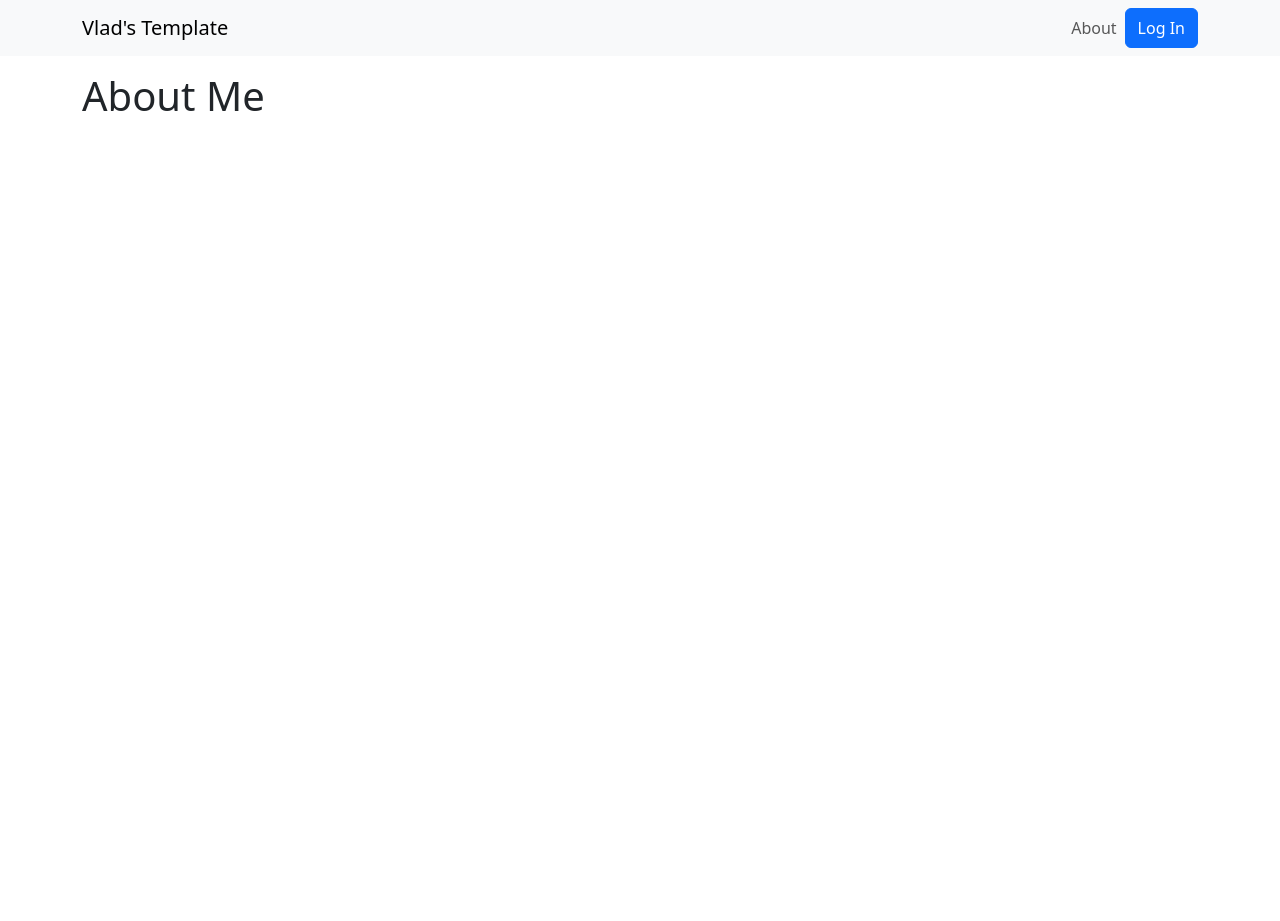
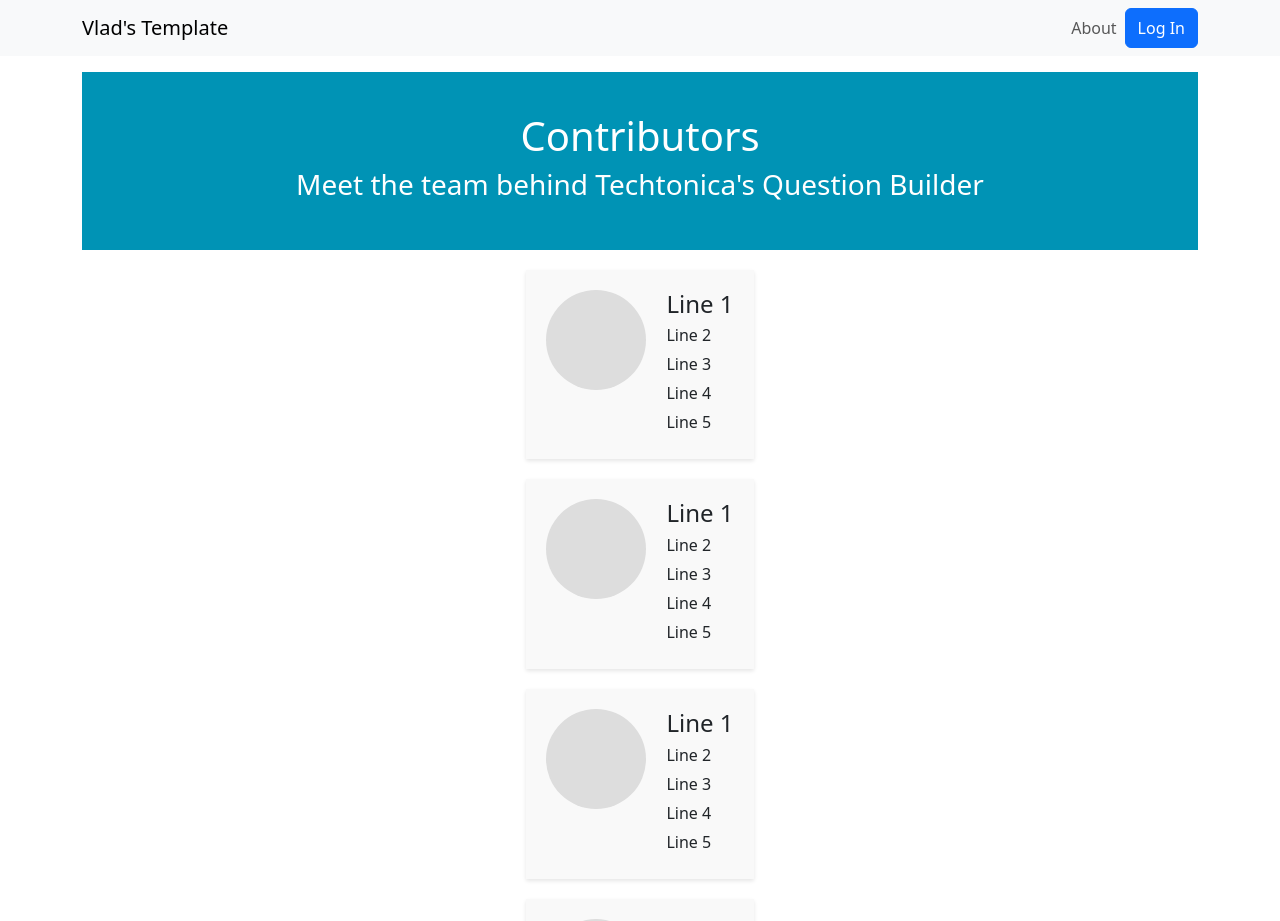
Before and after one commit to Roshanell/question-craft, a React (Vite) app: page /about in a window 1280 px wide. Shown: the top 921 px of the page. Before the commit the page ends 800 px from the top, so only its background shows below. Built offline with nearby package versions, Linux system fonts and the light colour scheme.

Commit message:
add bootstrap icons in card

```diff
--- a/src/components/bioCards.jsx
+++ b/src/components/bioCards.jsx
@@ -43,13 +43,14 @@ const Cards = () => {
   return (
     <div style={styles.container}>
       <div style={styles.hero}>
-        <h1>This is the Hero section</h1>
+        <h1>Contributors</h1>
+        <h3 class="h3-white-text"> Meet the team behind Techtonica's Question Builder </h3>
       </div>
       <div style={styles.cardContainer}>
         <div style={styles.card}>
           <div style={styles.picture}></div>
           <div>
-            <p style={styles.text}>Line 1</p>
+            <h4 style={styles.text}>Line 1</h4>
             <p style={styles.text}>Line 2</p>
             <p style={styles.text}>Line 3</p>
             <p style={styles.text}>Line 4</p>
@@ -59,7 +60,7 @@ const Cards = () => {
         <div style={styles.card}>
           <div style={styles.picture}></div>
           <div>
-            <p style={styles.text}>Line 1</p>
+          <h4 style={styles.text}>Line 1</h4>
             <p style={styles.text}>Line 2</p>
             <p style={styles.text}>Line 3</p>
             <p style={styles.text}>Line 4</p>
@@ -69,7 +70,7 @@ const Cards = () => {
         <div style={styles.card}>
           <div style={styles.picture}></div>
           <div>
-            <p style={styles.text}>Line 1</p>
+          <h4 style={styles.text}>Line 1</h4>
             <p style={styles.text}>Line 2</p>
             <p style={styles.text}>Line 3</p>
             <p style={styles.text}>Line 4</p>
@@ -79,7 +80,7 @@ const Cards = () => {
         <div style={styles.card}>
           <div style={styles.picture}></div>
           <div>
-            <p style={styles.text}>Line 1</p>
+          <h4 style={styles.text}>Line 1</h4>
             <p style={styles.text}>Line 2</p>
             <p style={styles.text}>Line 3</p>
             <p style={styles.text}>Line 4</p>
--- a/src/pages/About.jsx
+++ b/src/pages/About.jsx
@@ -1,7 +1,10 @@
+
+import Card from "../components/bioCards";
+
 const About = () => {
     return (
         <div>
-            <h1>About Me</h1>
+            <Card />
         </div>
     );
 };
```
